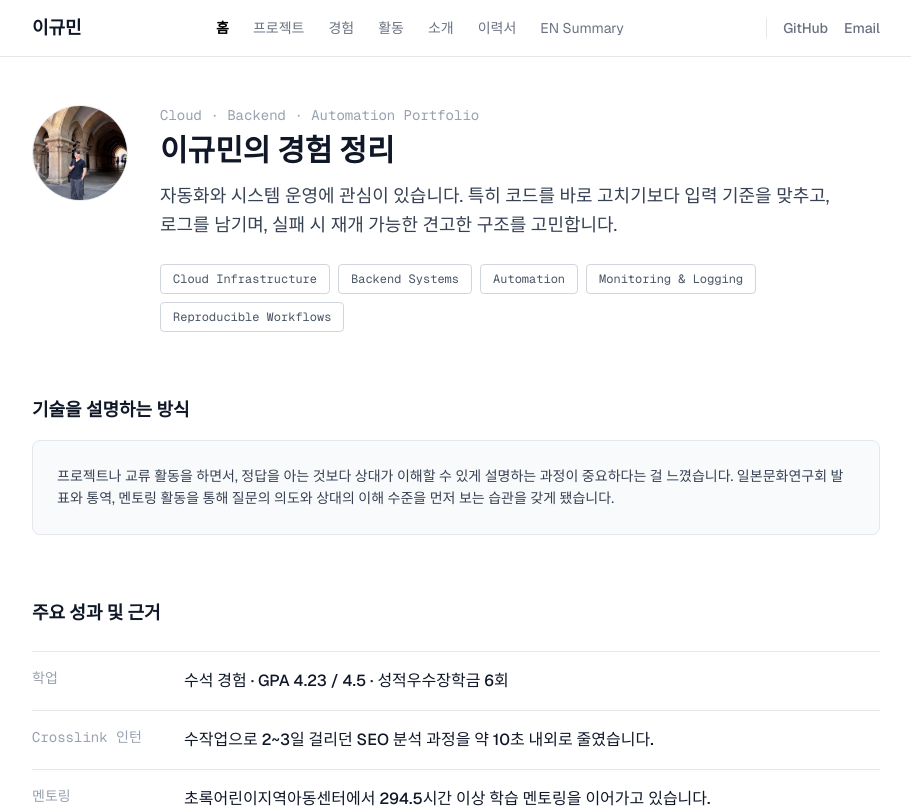
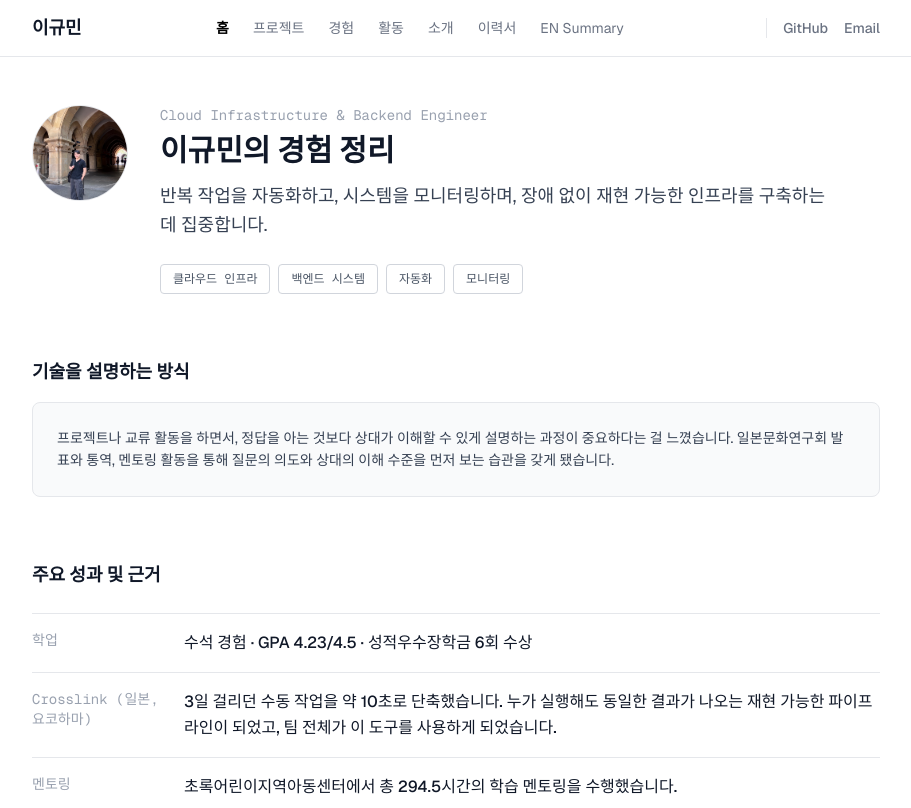
Before and after one commit to lukemin-dev/gyumin-archive, a Next.js app: page / in a window 1280 px wide. Shown: the top 808 px of the page, without its empty margins (184-1095 px from the left). Built offline with nearby package versions, Linux system fonts and the light colour scheme.

Commit message:
remove duplicated profile data from home

```diff
--- a/src/app/page.tsx
+++ b/src/app/page.tsx
@@ -1,27 +1,36 @@
 import Link from "next/link";
+import Image from "next/image";
 import { profile } from "@/data/profile";
 import { projects } from "@/lib/content-data";
 import { experiences } from "@/data/experience";
-import Image from "next/image";
 import type { Evidence } from "@/types";
+
+const featuredExperience = experiences.find((experience) => experience.featured);
+const primaryEducation = profile.education[0];
+const topAcademicAward = profile.awards.find((award) => award.title.includes("수석"));
+const scholarshipAward = profile.awards.find((award) =>
+  award.title.includes("성적우수장학금"),
+);
 
 const evidenceData: Evidence[] = [
   {
     icon: "",
     label: "학업",
-    value: "수석 경험 · GPA 4.23 / 4.5 · 성적우수장학금 6회",
+    value: `${topAcademicAward?.title ?? "수석 경험"} · GPA ${primaryEducation?.gpa ?? "-"} · ${scholarshipAward?.title ?? "성적우수장학금"} ${scholarshipAward?.date ?? ""}`,
     description: "",
   },
   {
     icon: "",
-    label: "Crosslink 인턴",
-    value: "수작업으로 2~3일 걸리던 SEO 분석 과정을 약 10초 내외로 줄였습니다.",
+    label: featuredExperience?.company ?? "Crosslink 인턴",
+    value:
+      featuredExperience?.result ??
+      "수작업으로 2~3일 걸리던 SEO 분석 과정을 약 10초 내외로 줄였습니다.",
     description: "",
   },
   {
     icon: "",
     label: "멘토링",
-    value: "초록어린이지역아동센터에서 294.5시간 이상 학습 멘토링을 이어가고 있습니다.",
+    value: "초록어린이지역아동센터에서 총 294.5시간의 학습 멘토링을 수행했습니다.",
     description: "",
   },
   {
@@ -32,8 +41,6 @@ const evidenceData: Evidence[] = [
   },
 ];
 
-const featuredExperience = experiences.find((e) => e.featured);
-
 export default function Home() {
   return (
     <div>
@@ -43,7 +50,7 @@ export default function Home() {
           <div className="shrink-0">
             <Image
               src={profile.image}
-              alt="프로필 이미지"
+              alt={`${profile.name} 프로필 이미지`}
               width={100}
               height={100}
               className="rounded-full object-cover w-24 h-24 border border-gray-200"
@@ -52,23 +59,16 @@ export default function Home() {
           </div>
         )}
         <div>
-          <p className="text-sm font-mono text-gray-400 mb-2">Cloud · Backend · Automation Portfolio</p>
+          <p className="text-sm font-mono text-gray-400 mb-2">{profile.title}</p>
           <h1 className="text-3xl font-bold text-gray-900 mb-3">
-            이규민의 경험 정리
+            {profile.name}의 경험 정리
           </h1>
           <p className="text-lg text-gray-700 leading-relaxed max-w-2xl mb-6 whitespace-pre-wrap">
-            자동화와 시스템 운영에 관심이 있습니다. 특히 코드를 바로 고치기보다 입력 기준을 맞추고, 로그를 남기며, 실패 시 재개 가능한 견고한 구조를 고민합니다.
+            {profile.tagline}
           </p>
 
-        {/* Direction keywords */}
           <div className="flex flex-wrap gap-2 mt-6">
-          {[
-            "Cloud Infrastructure",
-            "Backend Systems",
-            "Automation",
-            "Monitoring & Logging",
-            "Reproducible Workflows",
-          ].map((keyword) => (
+            {profile.interests.map((keyword) => (
               <span
                 key={keyword}
                 className="text-xs font-mono px-3 py-1.5 border border-gray-300 rounded text-gray-600"
@@ -80,8 +80,6 @@ export default function Home() {
         </div>
       </section>
 
-      {/* How I view problems */}
-      {/* 기술을 설명하는 방식 */}
       <section className="mb-16">
         <h2 className="text-lg font-semibold text-gray-900 mb-4">기술을 설명하는 방식</h2>
         <div className="bg-gray-50 border border-gray-200 rounded-lg p-6">
@@ -91,24 +89,29 @@ export default function Home() {
         </div>
       </section>
 
-      {/* Evidence Section */}
       <section className="mb-16">
         <h2 className="text-lg font-semibold text-gray-900 mb-6">
           주요 성과 및 근거
         </h2>
         <div className="border-t border-gray-200">
           {evidenceData.map((evidence) => (
-            <div key={evidence.label} className="py-4 border-b border-gray-200 flex flex-col md:flex-row md:items-start gap-2 md:gap-6">
-              <span className="text-sm font-mono text-gray-400 w-32 shrink-0">{evidence.label}</span>
+            <div
+              key={evidence.label}
+              className="py-4 border-b border-gray-200 flex flex-col md:flex-row md:items-start gap-2 md:gap-6"
+            >
+              <span className="text-sm font-mono text-gray-400 w-32 shrink-0">
+                {evidence.label}
+              </span>
               <div>
-                <p className="font-medium text-gray-900 leading-relaxed">{evidence.value}</p>
+                <p className="font-medium text-gray-900 leading-relaxed">
+                  {evidence.value}
+                </p>
               </div>
             </div>
           ))}
         </div>
       </section>
 
-      {/* Featured Experience */}
       {featuredExperience && (
         <section className="mb-16">
           <h2 className="text-lg font-semibold text-gray-900 mb-6">
@@ -149,7 +152,6 @@ export default function Home() {
         </section>
       )}
 
-      {/* 제가 깊게 다뤄본 문제들 */}
       <section className="mb-16">
         <div className="flex items-center justify-between mb-6">
           <h2 className="text-lg font-semibold text-gray-900">
@@ -164,7 +166,10 @@ export default function Home() {
         </div>
         <div className="grid gap-4 md:grid-cols-2">
           {projects.slice(0, 4).map((project) => (
-            <div key={project.slug} className="border border-gray-200 rounded-lg p-6 hover:border-gray-400 transition-colors flex flex-col bg-white">
+            <div
+              key={project.slug}
+              className="border border-gray-200 rounded-lg p-6 hover:border-gray-400 transition-colors flex flex-col bg-white"
+            >
               <Link href={`/projects/${project.slug}`} className="flex-1">
                 <div className="flex items-start justify-between gap-4 mb-3">
                   <h3 className="font-semibold text-gray-900 flex-1 leading-snug">
@@ -172,18 +177,24 @@ export default function Home() {
                   </h3>
                 </div>
                 <p className="text-sm text-gray-700 leading-relaxed mb-2">
-                  <span className="font-semibold text-gray-900">문제:</span> {project.shortProblem}
+                  <span className="font-semibold text-gray-900">문제:</span>{" "}
+                  {project.shortProblem}
                 </p>
                 <p className="text-sm text-gray-700 leading-relaxed mb-2">
-                  <span className="font-semibold text-gray-900">내가 한 일:</span> {project.shortAction}
+                  <span className="font-semibold text-gray-900">내가 한 일:</span>{" "}
+                  {project.shortAction}
                 </p>
                 <p className="text-sm text-gray-700 leading-relaxed mb-4">
-                  <span className="font-semibold text-gray-900">결과:</span> {project.shortResult}
+                  <span className="font-semibold text-gray-900">결과:</span>{" "}
+                  {project.shortResult}
                 </p>
               </Link>
               <div className="mt-auto pt-4 border-t border-gray-100">
                 <p className="text-sm text-gray-700 leading-relaxed">
-                  <span className="font-semibold text-gray-900">더 이야기할 수 있는 부분:</span> {project.shortQuestion}
+                  <span className="font-semibold text-gray-900">
+                    더 이야기할 수 있는 부분:
+                  </span>{" "}
+                  {project.shortQuestion}
                 </p>
               </div>
             </div>
@@ -191,11 +202,8 @@ export default function Home() {
         </div>
       </section>
 
-      {/* Quick Navigation */}
       <section className="mb-8">
-        <h2 className="text-lg font-semibold text-gray-900 mb-6">
-          둘러보기
-        </h2>
+        <h2 className="text-lg font-semibold text-gray-900 mb-6">둘러보기</h2>
         <div className="grid grid-cols-2 md:grid-cols-4 gap-3">
           {[
             { href: "/about", label: "소개", desc: "학력 · 기술 · 관심사" },
```
Lines whose indentation alone changed are shown as unchanged.
